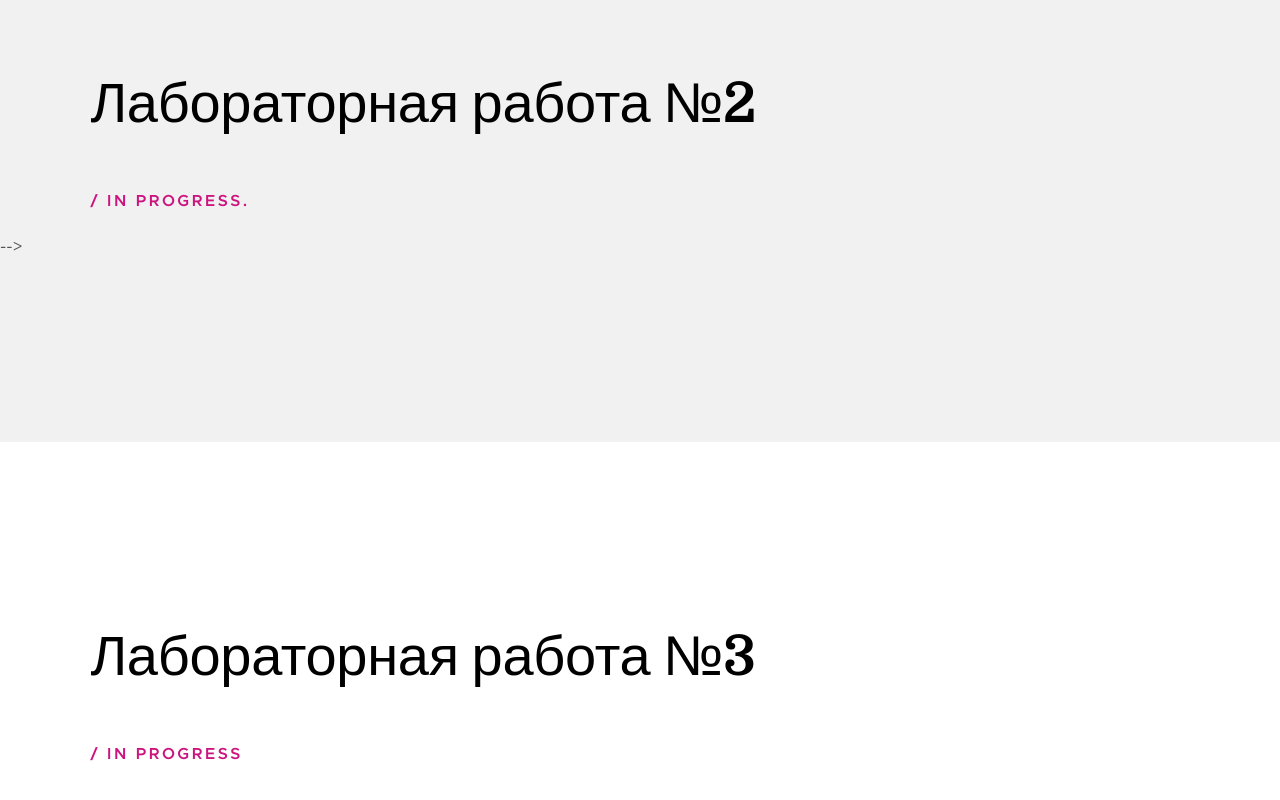
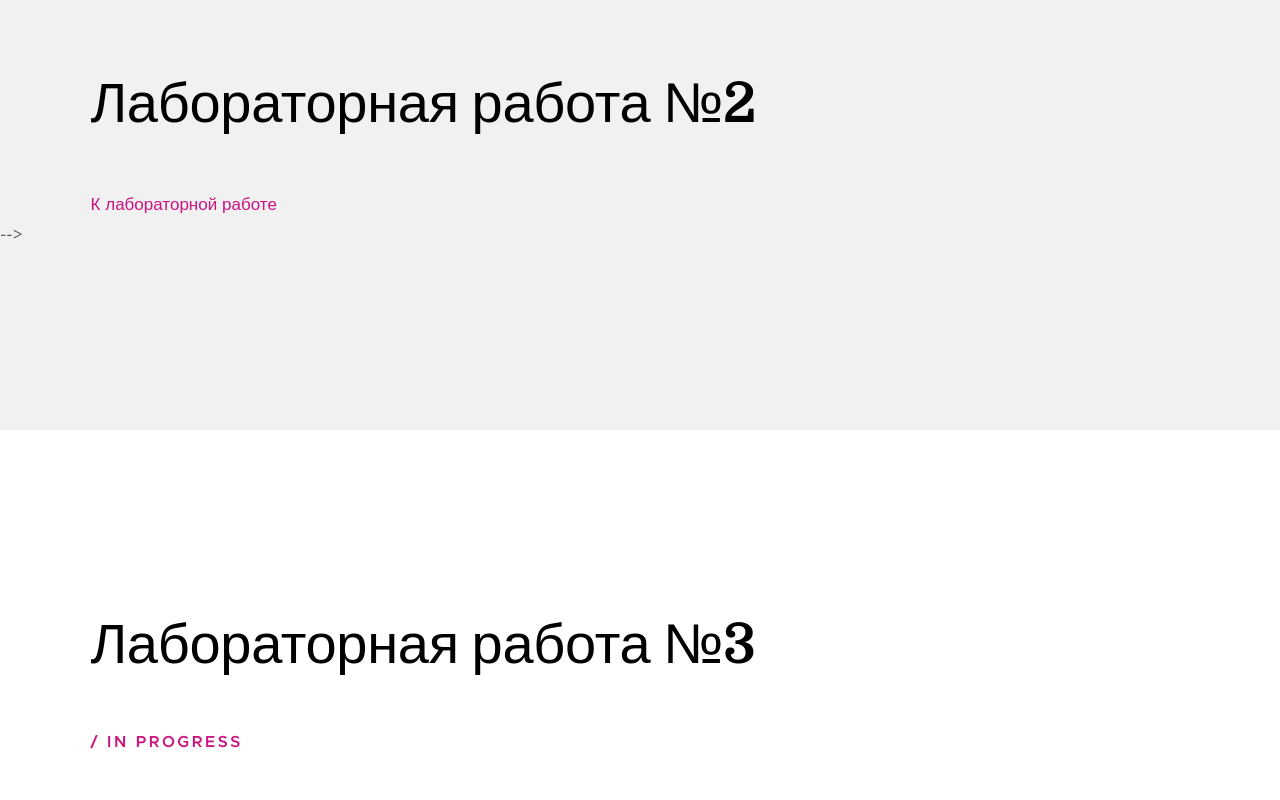
Before and after one commit to Manis1993/Manis1993.githup.io, a plain HTML site: page index.html in a window 1280 px wide. Shown: the part 2257-3057 px from the top of the page. Drawn offline with Linux system fonts and the light colour scheme; files whose address does not match are found by name.

Commit message:
Update index.html

```diff
--- a/index.html
+++ b/index.html
@@ -208,7 +208,7 @@
         <div class="row section-header" data-aos="fade-up">
             <div class="col-full">
                 <h3 class="display-1">Лабораторная работа №2</h3>
-                <h1 class="subhead">In Progress.</h1>
+                <a href="https://muhammad0awais.github.io/game.github.io/">К лабораторной работе</a>
             </div>
         </div> <!-- end section-header -->
 
```
